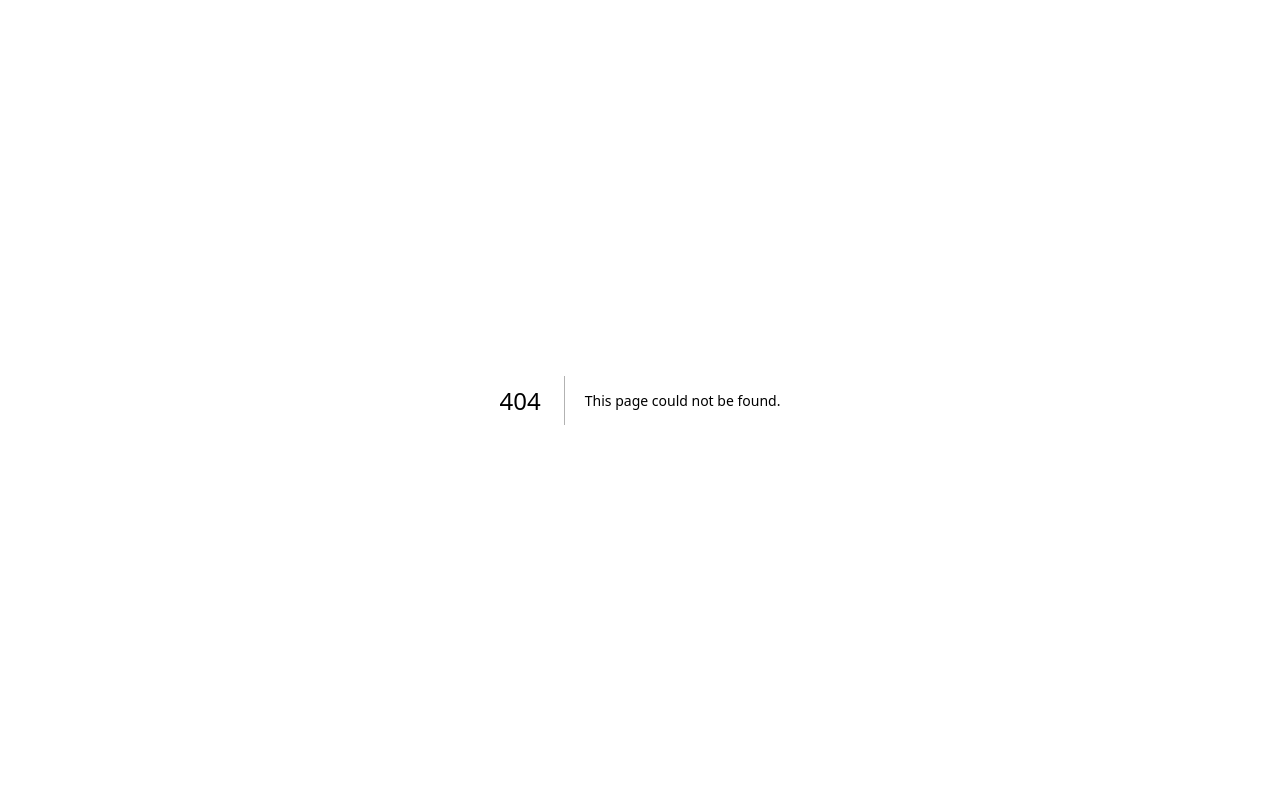
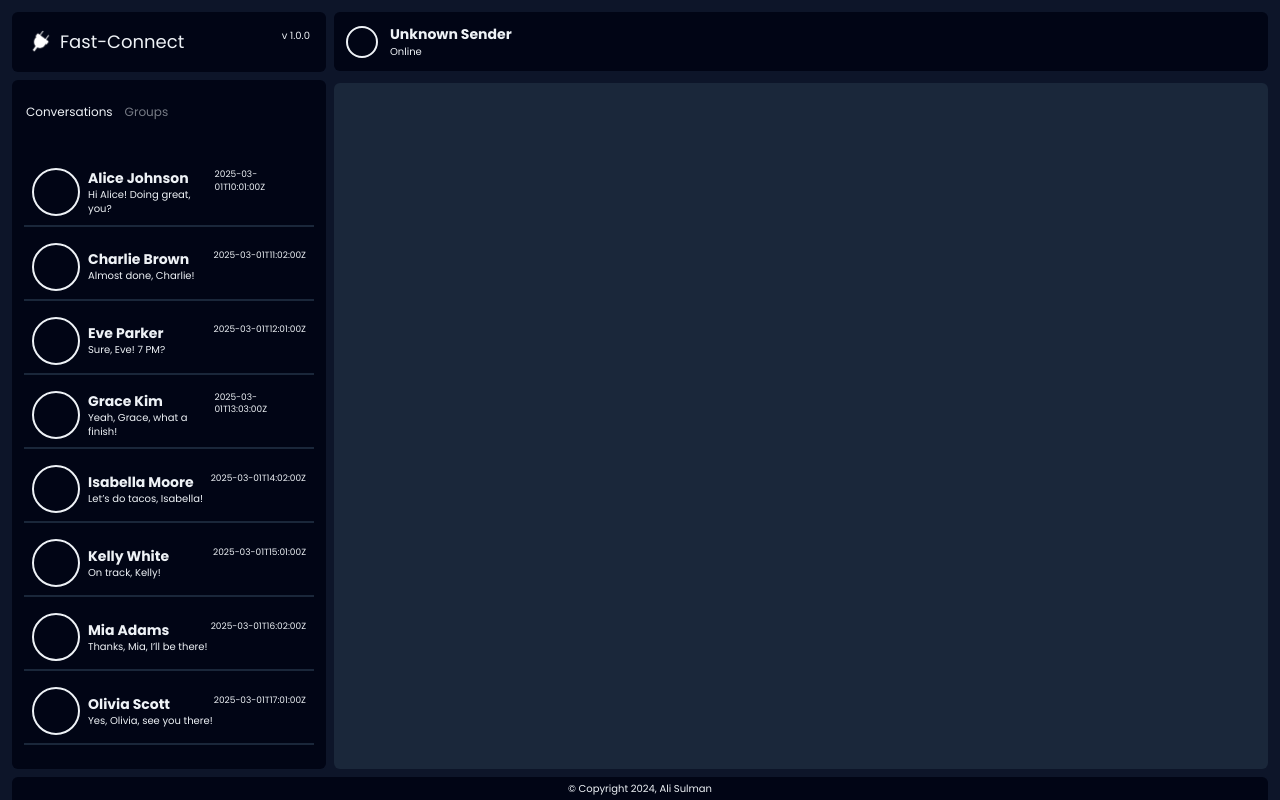
Before and after one commit to code-canvas-studio-by-ali-dev/fast-connect, a Next.js app: page /chat-application/1 in a window 1280 px wide. Before the commit this address had no page. Built offline with nearby package versions, Linux system fonts and the light colour scheme.

Commit message:
version 1.0.0 #030320250640

```diff
--- /dev/null
+++ b/src/app/chat-application/[conversation]/page.tsx
@@ -0,0 +1,23 @@
+import HeaderChat from '@/components/header/header.chat';
+import ChatScreenChat from '@/components/screens/chatScreen.chat';
+import React from 'react';
+
+interface pageProps {
+    params: {
+        conversation: string
+    }
+}
+
+const page: React.FC<pageProps> = async ({ params }) => {
+
+    const { conversation } = params
+
+    return (
+        <>
+            <HeaderChat conversation={conversation} />
+            <ChatScreenChat conversation={conversation} />
+        </>
+    );
+};
+
+export default page;
--- a/src/app/chat-application/layout.tsx
+++ b/src/app/chat-application/layout.tsx
@@ -8,11 +8,11 @@ interface LayoutProps {
 const Layout: React.FC<LayoutProps> = ({ children }) => {
     return (
         <section className='flex flex-col h-screen w-screen p-3 pb-0 gap-2'>
-            <div className='flex flex-1 w-full overflow-hidden'>
+            <div className='flex flex-1 w-full overflow-hidden gap-2'>
                 <aside className='flex flex-col space-y-2 w-1/4 min-h-0'>
                     <SidebarChat />
                 </aside>
-                <main className='flex-1 min-h-0 overflow-y-auto p-4'>
+                <main className='flex flex-col flex-1 min-h-0 overflow-y-auto gap-3'>
                     {children}
                 </main>
             </div>
--- /dev/null
+++ b/src/components/header/header.chat.tsx
@@ -0,0 +1,24 @@
+import conversation_dummy_data from '@/helpers/dummy-data';
+import React from 'react';
+
+interface HeaderChatProps {
+    conversation: string;
+}
+
+const HeaderChat: React.FC<HeaderChatProps> = ({ conversation }) => {
+    const senderName = conversation_dummy_data.find(data => data._id == conversation)?.participants?.sender?.fullname ?? "Unknown Sender";
+
+    return (
+        <header className='flex items-center bg-base-200 rounded-md p-3'>
+            <div className='flex items-center gap-3'>
+                <div className='border-2 size-8 rounded-full'></div>
+                <div className=''>
+                    <h5 className='font-bold text-sm'>{senderName}</h5>
+                    <p className='text-[10px]'>Online</p>
+                </div>
+            </div>
+        </header>
+    );
+};
+
+export default HeaderChat;
--- /dev/null
+++ b/src/components/screens/chatScreen.chat.tsx
@@ -0,0 +1,29 @@
+'use client'
+
+import conversation_dummy_data from '@/helpers/dummy-data';
+import React, { useEffect, useRef } from 'react';
+import ChatBubbles from '../ui/chat-bubbles';
+
+interface ChatScreenChatProps {
+    conversation: string
+}
+
+const ChatScreenChat: React.FC<ChatScreenChatProps> = ({ conversation }) => {
+    const messages = conversation_dummy_data.find(data => data._id == conversation)?.messages;
+
+    const chatEndRef = useRef<HTMLDivElement | null>(null);
+
+    useEffect(() => {
+        chatEndRef.current?.scrollIntoView({ behavior: "smooth" });
+    }, [messages]);
+    return (
+        <div className='flex flex-col-reverse grow flex-1 min-h-0 rounded-md overflow-y-auto bg-base-300 p-3'>
+            {messages?.map((message: Messages) => (
+                <ChatBubbles key={message.msg_id} message={message} conversation={conversation} />
+            ))}
+            <div ref={chatEndRef} />
+        </div>
+    );
+};
+
+export default ChatScreenChat;
--- /dev/null
+++ b/src/components/ui/chat-bubbles.tsx
@@ -0,0 +1,27 @@
+import conversation_dummy_data from '@/helpers/dummy-data';
+import React from 'react';
+
+interface ChatBubblesProps {
+    message: Messages
+    conversation: string
+}
+
+const ChatBubbles: React.FC<ChatBubblesProps> = ({ message, conversation }) => {
+    const conversationDetail = conversation_dummy_data.find(data => data._id == conversation);
+
+    return (
+        <div className={`chat ${message.sender_id == conversationDetail?.participants.receiver._id ? 'chat-end' : 'chat-start'}`}>
+            <div className="chat-image avatar">
+                <div className='border-2 size-10 rounded-full'></div>
+            </div>
+            <div className="chat-header">
+                {message.sender_id == conversationDetail?.participants.receiver._id ? 'You' : conversationDetail?.participants?.sender?.fullname}
+                <time className="text-xs opacity-50">12:45</time>
+            </div>
+            <div className="chat-bubble bg-base-200">{message.content}</div>
+            <div className="chat-footer opacity-50">Delivered</div>
+        </div>
+    );
+};
+
+export default ChatBubbles;
--- a/src/components/ui/conversation-list.tsx
+++ b/src/components/ui/conversation-list.tsx
@@ -1,4 +1,8 @@
+'use client'
+
 import React from 'react';
+import conversation_dummy_data from '../../helpers/dummy-data';
+import { useRouter } from 'next/navigation';
 
 // eslint-disable-next-line @typescript-eslint/no-empty-object-type
 interface ConversationListProps {
@@ -6,18 +10,24 @@ interface ConversationListProps {
 }
 
 const ConversationList: React.FC<ConversationListProps> = ({ }) => {
+    const navigate = useRouter()
+
+    const handleClick = (id: number) => {
+        navigate.push(`/chat-application/${id}`)
+    }
+
     return (
         <ul className='text-sm space-y-2 flex-1 min-h-0 overflow-y-auto scrollbar-thin scrollbar-thumb-rounded-full scrollbar-thumb-base-100 hover:scrollbar-thumb-base-300 scrollbar-track-transparent p-3'>
-            {Array.from({ length: 10 }).map((_, index) => (
-                <li className='list-wrap' key={index}>
+            {conversation_dummy_data.map((conversation: Conversation) => (
+                <li className='list-wrap' key={conversation._id} onClick={() => handleClick(conversation._id)}>
                     <div className='list-wrap-child'>
                         <div className='border-2 size-12 rounded-full'></div>
                         <div className='list-wrap-child-two'>
                             <div>
-                                <h5 className='font-bold'>Lorem, ipsum.</h5>
-                                <p className='text-[10px]'>Lorem, ipsum dolor sit...</p>
+                                <h5 className='font-bold'>{conversation.participants.sender.fullname}</h5>
+                                <p className='text-[10px]'>{conversation.messages[conversation.messages.length - 1].content}</p>
                             </div>
-                            <time className='text-[9px]'>12:00 PM</time>
+                            <time className='text-[9px]'>{conversation.messages[conversation.messages.length - 1].timestamp}</time>
                         </div>
                     </div>
                 </li>
--- a/src/helpers/dummy-data.ts
+++ b/src/helpers/dummy-data.ts
@@ -1,290 +1,290 @@
 
 const conversation_dummy_data: Conversation[] = [
     {
-        _id: 1001,
+        _id: "1001",
         participants: {
             sender: {
-                _id: 101,
+                _id: "101",
                 fullname: "Alice Johnson",
                 email: "alice@example.com"
             },
             receiver: {
-                _id: 102,
+                _id: "102",
                 fullname: "Bob Carter",
                 email: "bob@example.com"
             }
         },
         messages: [
             {
-                msg_id: 1,
-                sender_id: 101,
+                msg_id: "1",
+                sender_id: "101",
                 content: "Hey Bob, how’s it going?",
                 timestamp: "2025-03-01T10:00:00Z"
             },
             {
-                msg_id: 2,
-                sender_id: 102,
+                msg_id: "2",
+                sender_id: "101",
                 content: "Hi Alice! Doing great, you?",
                 timestamp: "2025-03-01T10:01:00Z"
             }
         ]
     },
     {
-        _id: 1002,
+        _id: "1002",
         participants: {
             sender: {
-                _id: 103,
+                _id: "103",
                 fullname: "Charlie Brown",
                 email: "charlie@example.com"
             },
             receiver: {
-                _id: 104,
-                fullname: "Diana Lee",
-                email: "diana@example.com"
+                _id: "102",
+                fullname: "Bob Carter",
+                email: "bob@example.com"
             }
         },
         messages: [
             {
-                msg_id: 1,
-                sender_id: 103,
+                msg_id: "1",
+                sender_id: "102",
                 content: "Diana, got the report ready?",
                 timestamp: "2025-03-01T11:00:00Z"
             },
             {
-                msg_id: 2,
-                sender_id: 104,
+                msg_id: "2",
+                sender_id: "102",
                 content: "Almost done, Charlie!",
                 timestamp: "2025-03-01T11:02:00Z"
             }
         ]
     },
     {
-        _id: 1003,
+        _id: "1003",
         participants: {
             sender: {
-                _id: 105,
+                _id: "105",
                 fullname: "Eve Parker",
                 email: "eve@example.com"
             },
             receiver: {
-                _id: 106,
-                fullname: "Frank Davis",
-                email: "frank@example.com"
+                _id: "102",
+                fullname: "Bob Carter",
+                email: "bob@example.com"
             }
         },
         messages: [
             {
-                msg_id: 1,
-                sender_id: 105,
+                msg_id: "1",
+                sender_id: "105",
                 content: "Frank, movie tonight?",
                 timestamp: "2025-03-01T12:00:00Z"
             },
             {
-                msg_id: 2,
-                sender_id: 106,
+                msg_id: "2",
+                sender_id: "102",
                 content: "Sure, Eve! 7 PM?",
                 timestamp: "2025-03-01T12:01:00Z"
             }
         ]
     },
     {
-        _id: 1004,
+        _id: "1004",
         participants: {
             sender: {
-                _id: 107,
+                _id: "107",
                 fullname: "Grace Kim",
                 email: "grace@example.com"
             },
             receiver: {
-                _id: 108,
-                fullname: "Henry Lopez",
-                email: "henry@example.com"
+                _id: "102",
+                fullname: "Bob Carter",
+                email: "bob@example.com"
             }
         },
         messages: [
             {
-                msg_id: 1,
-                sender_id: 107,
+                msg_id: "1",
+                sender_id: "102",
                 content: "Henry, did you see the game?",
                 timestamp: "2025-03-01T13:00:00Z"
             },
             {
-                msg_id: 2,
-                sender_id: 108,
+                msg_id: "2",
+                sender_id: "102",
                 content: "Yeah, Grace, what a finish!",
                 timestamp: "2025-03-01T13:03:00Z"
             }
         ]
     },
     {
-        _id: 1005,
+        _id: "1005",
         participants: {
             sender: {
-                _id: 109,
+                _id: "109",
                 fullname: "Isabella Moore",
                 email: "isabella@example.com"
             },
             receiver: {
-                _id: 110,
-                fullname: "James Taylor",
-                email: "james@example.com"
+                _id: "102",
+                fullname: "Bob Carter",
+                email: "bob@example.com"
             }
         },
         messages: [
             {
-                msg_id: 1,
-                sender_id: 109,
+                msg_id: "1",
+                sender_id: "109",
                 content: "James, lunch plans?",
                 timestamp: "2025-03-01T14:00:00Z"
             },
             {
-                msg_id: 2,
-                sender_id: 110,
+                msg_id: "2",
+                sender_id: "109",
                 content: "Let’s do tacos, Isabella!",
                 timestamp: "2025-03-01T14:02:00Z"
             }
         ]
     },
     {
-        _id: 1006,
+        _id: "1006",
         participants: {
             sender: {
-                _id: 111,
+                _id: "111",
                 fullname: "Kelly White",
                 email: "kelly@example.com"
             },
             receiver: {
-                _id: 112,
-                fullname: "Liam Green",
-                email: "liam@example.com"
+                _id: "102",
+                fullname: "Bob Carter",
+                email: "bob@example.com"
             }
         },
         messages: [
             {
-                msg_id: 1,
-                sender_id: 111,
+                msg_id: "1",
+                sender_id: "111",
                 content: "Liam, project update?",
                 timestamp: "2025-03-01T15:00:00Z"
             },
             {
-                msg_id: 2,
-                sender_id: 112,
+                msg_id: "2",
+                sender_id: "111",
                 content: "On track, Kelly!",
                 timestamp: "2025-03-01T15:01:00Z"
             }
         ]
     },
     {
-        _id: 1007,
+        _id: "1007",
         participants: {
             sender: {
-                _id: 113,
+                _id: "113",
                 fullname: "Mia Adams",
                 email: "mia@example.com"
             },
             receiver: {
-                _id: 114,
-                fullname: "Noah Clark",
-                email: "noah@example.com"
+                _id: "102",
+                fullname: "Bob Carter",
+                email: "bob@example.com"
             }
         },
         messages: [
             {
-                msg_id: 1,
-                sender_id: 113,
+                msg_id: "1",
+                sender_id: "102",
                 content: "Noah, party invite sent!",
                 timestamp: "2025-03-01T16:00:00Z"
             },
             {
-                msg_id: 2,
-                sender_id: 114,
+                msg_id: "2",
+                sender_id: "102",
                 content: "Thanks, Mia, I’ll be there!",
                 timestamp: "2025-03-01T16:02:00Z"
             }
         ]
     },
     {
-        _id: 1008,
+        _id: "1008",
         participants: {
             sender: {
-                _id: 115,
+                _id: "115",
                 fullname: "Olivia Scott",
                 email: "olivia@example.com"
             },
             receiver: {
-                _id: 116,
-                fullname: "Peter Evans",
-                email: "peter@example.com"
+                _id: "102",
+                fullname: "Bob Carter",
+                email: "bob@example.com"
             }
         },
         messages: [
             {
-                msg_id: 1,
-                sender_id: 115,
+                msg_id: "1",
+                sender_id: "115",
                 content: "Peter, meeting at 3?",
                 timestamp: "2025-03-01T17:00:00Z"
             },
             {
-                msg_id: 2,
-                sender_id: 116,
+                msg_id: "2",
+                sender_id: "102",
                 content: "Yes, Olivia, see you there!",
                 timestamp: "2025-03-01T17:01:00Z"
             }
         ]
     },
     {
-        _id: 1009,
+        _id: "1009",
         participants: {
             sender: {
-                _id: 117,
+                _id: "117",
                 fullname: "Quinn Harris",
                 email: "quinn@example.com"
             },
             receiver: {
-                _id: 118,
-                fullname: "Rachel Young",
-                email: "rachel@example.com"
+                _id: "102",
+                fullname: "Bob Carter",
+                email: "bob@example.com"
             }
         },
         messages: [
             {
-                msg_id: 1,
-                sender_id: 117,
+                msg_id: "1",
+                sender_id: "117",
                 content: "Rachel, new book rec?",
                 timestamp: "2025-03-01T18:00:00Z"
             },
             {
-                msg_id: 2,
-                sender_id: 118,
+                msg_id: "2",
+                sender_id: "117",
                 content: "Try ‘The Last Light,’ Quinn!",
                 timestamp: "2025-03-01T18:03:00Z"
             }
         ]
     },
     {
-        _id: 1010,
+        _id: "1010",
         participants: {
             sender: {
-                _id: 119,
+                _id: "119",
                 fullname: "Sam Wilson",
                 email: "sam@example.com"
             },
             receiver: {
-                _id: 120,
-                fullname: "Tara Brooks",
-                email: "tara@example.com"
+                _id: "102",
+                fullname: "Bob Carter",
+                email: "bob@example.com"
             }
         },
         messages: [
             {
-                msg_id: 1,
-                sender_id: 119,
+                msg_id: "1",
+                sender_id: "102",
                 content: "Tara, gym tomorrow?",
                 timestamp: "2025-03-01T19:00:00Z"
             },
             {
-                msg_id: 2,
-                sender_id: 120,
+                msg_id: "2",
+                sender_id: "119",
                 content: "Sure, Sam, 6 AM!",
                 timestamp: "2025-03-01T19:01:00Z"
             }
--- a/src/types/types.d.ts
+++ b/src/types/types.d.ts
@@ -1,25 +1,27 @@
 
 declare global {
+    interface Messages {
+        msg_id: string;
+        sender_id: string;
+        content: string;
+        timestamp: string;
+    }
+
     interface Conversation {
-        _id: number;
+        _id: string;
         participants: {
             sender: {
-                _id: number;
+                _id: string;
                 fullname: string;
                 email: string;
             };
             receiver: {
-                _id: number;
+                _id: string;
                 fullname: string;
                 email: string;
             }
         }
-        messages: {
-            msg_id: number;
-            sender_id: number;
-            content: string;
-            timestamp: string;
-        }[]
+        messages: Messages[]
     }
 }
 
```
